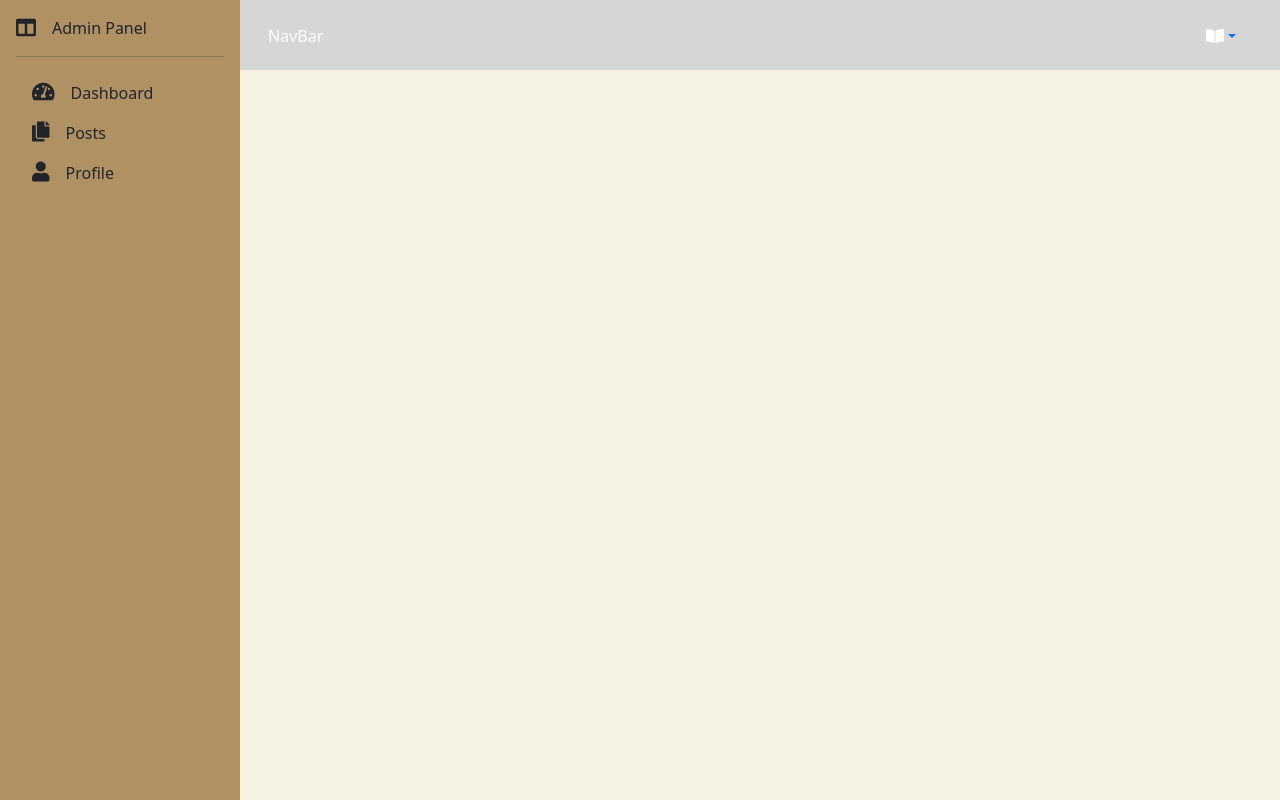
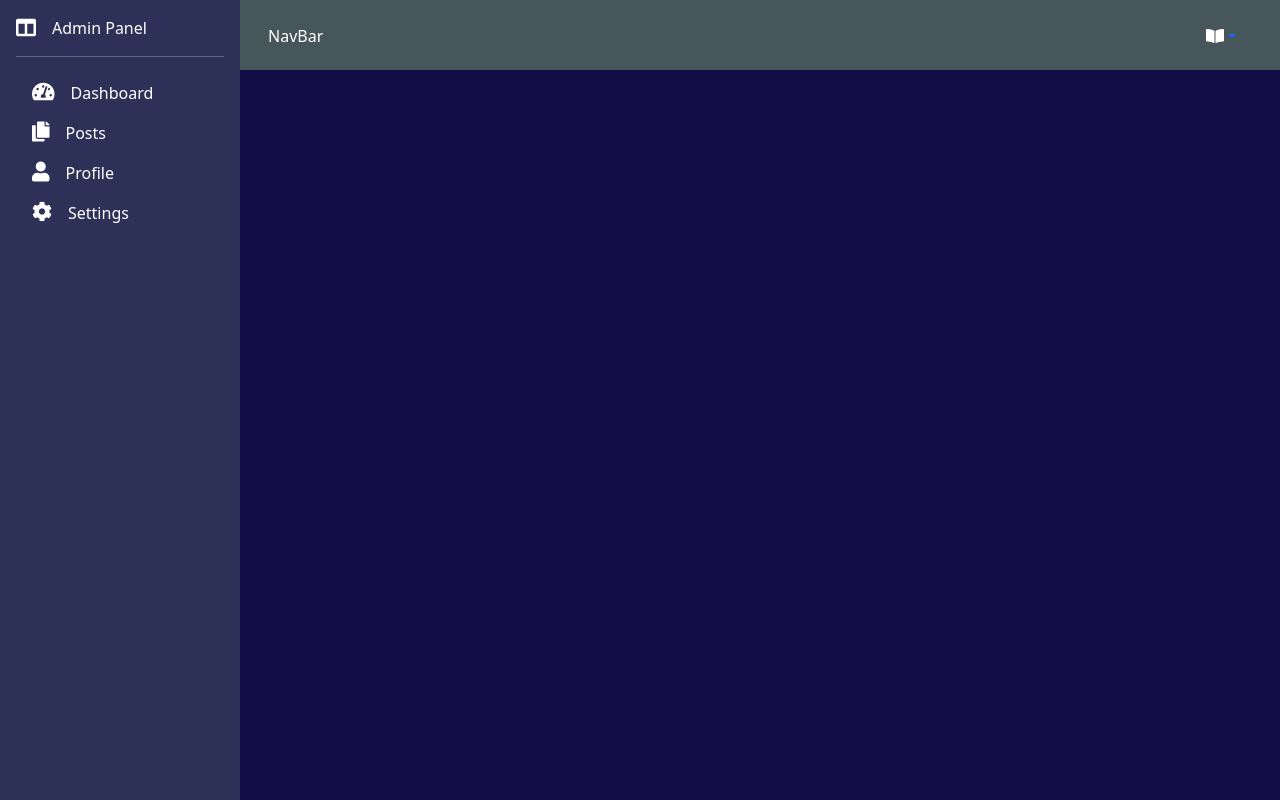
Before and after one commit to IslandTeki18/islandteki_blogadmin, a React (Create React App) app: page / in a window 1280 px wide. Built offline with nearby package versions, Linux system fonts and the light colour scheme.

Commit message:
styling changes to variables

```diff
--- a/src/app/header/Header.scss
+++ b/src/app/header/Header.scss
@@ -2,6 +2,6 @@
 
 .dkHeader {
     grid-area: header;
-    background-color: $secondary-800;
-    color: #000000;
+    background-color: $info;
+    color: #ffffff;
 }
--- a/src/app/sidebar/Sidebar.jsx
+++ b/src/app/sidebar/Sidebar.jsx
@@ -5,10 +5,10 @@ import { sideBarItems } from "../../utils/sideBarItems";
 const Sidebar = () => {
     return (
         <div className="dkSidebar">
-            <div className="d-flex flex-column flex-shrink-0 p-3 h-100">
+            <div className="d-flex flex-column flex-shrink-0 p-3 h-100 text-white">
                 <Link
                     to="/"
-                    className="d-flex align-items-center mb-3 mb-md-0 me-md-auto link-dark text-decoration-none"
+                    className="d-flex align-items-center mb-3 mb-md-0 me-md-auto link-dark text-decoration-none text-white"
                 >
                     <i className="fas fa-columns snIcon me-3" />
                     Admin Panel
@@ -19,7 +19,7 @@ const Sidebar = () => {
                         <li key={idx} className="nav-item">
                             <Link
                                 to={item.route}
-                                className="nav-link link-dark"
+                                className="nav-link link-dark text-white"
                             >
                                 <i className={`fas ${item.icon} me-3 snIcon`} />
                                 {item.name}
--- a/src/components/dashboardCard/DashboardCard.jsx
+++ b/src/components/dashboardCard/DashboardCard.jsx
@@ -7,7 +7,7 @@ const DashboardCard = (props) => {
         <div className="dkDashboardCard card">
             <div className="card-body">
                 <div className="row">
-                    <div className="col-6 align-items-center">
+                    <div className="col-6 align-items-center text-white">
                         <h4>{props.title}</h4>
                     </div>
                     <div className="col-6 text-end">
--- a/src/components/dashboardCard/DashboardCard.scss
+++ b/src/components/dashboardCard/DashboardCard.scss
@@ -1,6 +1,9 @@
+@import "../../variables.scss";
+
 .dkDashboardCard {
     min-height: 100px;
     height: auto;
+    background-color: $primary;
 
     .cardIcon {
         font-size: 20px;
--- a/src/components/overviewCards/OverviewCards.jsx
+++ b/src/components/overviewCards/OverviewCards.jsx
@@ -1,30 +1,12 @@
 import React from "react";
 import "./OverviewCards.scss";
-import { Link } from "react-router-dom";
-import PropTypes from "prop-types";
 
 const OverviewCards = (props) => {
     return (
-        <div className="card">
-            <div className="card-body">
-                <h3 className="card-title">{props.title}</h3>
-                <h6 className="card-subtitle mb-2 text-muted">
-                    {props.subTitle}
-                </h6>
-                <p className="card-text">{props.shortdescription}</p>
-                <Link to={props.link} className="card-link">
-                    Details
-                </Link>
-            </div>
+        <div className="dkOverviewCard card">
+            <div className="card-body text-white">{props.children}</div>
         </div>
     );
 };
 
-OverviewCards.propTypes = {
-    title: PropTypes.string.isRequired,
-    subTitle: PropTypes.string,
-    shortdescription: PropTypes.string,
-    link: PropTypes.string,
-};
-
 export default OverviewCards;
--- a/src/components/overviewCards/OverviewCards.scss
+++ b/src/components/overviewCards/OverviewCards.scss
@@ -0,0 +1,5 @@
+@import "../../variables.scss";
+
+.dkOverviewCard {
+    background-color: $primary;
+}
--- a/src/components/table/Table.jsx
+++ b/src/components/table/Table.jsx
@@ -60,7 +60,7 @@ const Table = ({ data }) => {
                 </div>
             ) : (
                 <div className="table-responsive">
-                    <table className="dkTable table table-bordered text-center">
+                    <table className="dkTable table table-bordered text-center text-white">
                         <thead>
                             <tr>
                                 <th scope="col">ID</th>
--- a/src/utils/sideBarItems.js
+++ b/src/utils/sideBarItems.js
@@ -2,4 +2,5 @@ export const sideBarItems = [
     { name: "Dashboard", route: "/dashboard", icon: "fa-tachometer-alt" },
     { name: "Posts", route: "/posts", icon: "fa-copy" },
     { name: "Profile", route: "/profile", icon: "fa-user" },
+    { name: "Settings", route: "/settings", icon: "fa-cog" },
 ];
--- a/src/variables.scss
+++ b/src/variables.scss
@@ -1,37 +1,7 @@
-$primary: #af9164;
-$secondary: #f7f3e3;
-$info: #b3b6b7;
-$success: #299035;
-$warning: #ff5c21;
-$danger: #bc2402;
-$dark: #2b2118;
-
-$theme-colors: (
-    "primary": $primary,
-    "secondary": $secondary,
-    "success": $success,
-    "info": $info,
-    "warning": $warning,
-    "danger": $danger,
-    "dark": $dark,
-);
-
-$primary-100: #c8b393;
-$primary-200: #c1a986;
-$primary-300: #baa078;
-$primary-400: #b3966b;
-$primary-500: #af9164;
-$primary-600: #a28253;
-$primary-700: #94774c;
-$primary-800: #876d45;
-$primary-900: #79623e;
-
-$secondary-100: #ffffff;
-$secondary-200: #ffffff;
-$secondary-300: #ffffff;
-$secondary-400: #ffffff;
-$secondary-500: #f7f3e3;
-$secondary-600: #ebebeb;
-$secondary-700: #e0e0e0;
-$secondary-800: #d6d6d6;
-$secondary-900: #cccccc;
+$primary: #2d3057;
+$secondary: #110b46;
+$info: #47565a;
+$success: #008500;
+$warning: #ff9421;
+$danger: #d62902;
+$dark: #000631;
--- a/src/views/dashboardView/DashboardView.jsx
+++ b/src/views/dashboardView/DashboardView.jsx
@@ -39,28 +39,36 @@ const DashboardView = () => {
         return (
             <div className="row">
                 <div className="col-3">
-                    <OverviewCard
-                        title="Overview Card"
-                        subTitle="This is just a test"
-                    />
+                    <OverviewCard>
+                        <div className="text-center">
+                            <h1>2</h1>
+                            <h4 className="text-uppercase">New Posts</h4>
+                        </div>
+                    </OverviewCard>
                 </div>
                 <div className="col-3">
-                    <OverviewCard
-                        title="Overview Card"
-                        subTitle="This is just a test"
-                    />
+                    <OverviewCard>
+                        <div className="text-center">
+                            <h1>3</h1>
+                            <h4 className="text-uppercase">New Users</h4>
+                        </div>
+                    </OverviewCard>
                 </div>
                 <div className="col-3">
-                    <OverviewCard
-                        title="Overview Card"
-                        subTitle="This is just a test"
-                    />
+                    <OverviewCard>
+                        <div className="text-center">
+                            <h1>$1,923</h1>
+                            <h4 className="text-uppercase">Revenue</h4>
+                        </div>
+                    </OverviewCard>
                 </div>
                 <div className="col-3">
-                    <OverviewCard
-                        title="Overview Card"
-                        subTitle="This is just a test"
-                    />
+                    <OverviewCard>
+                        <div className="text-center">
+                            <h1>203</h1>
+                            <h4 className="text-uppercase">Recent Comments</h4>
+                        </div>
+                    </OverviewCard>
                 </div>
             </div>
         );
@@ -97,7 +105,7 @@ const DashboardView = () => {
         <div className="dkDashboardView">
             <div className="container">
                 {renderWelcomeHeaderRow()}
-                {/* {renderOverviewCardsRow()} */}
+                {renderOverviewCardsRow()}
                 {renderDashboardCards()}
             </div>
         </div>
```
